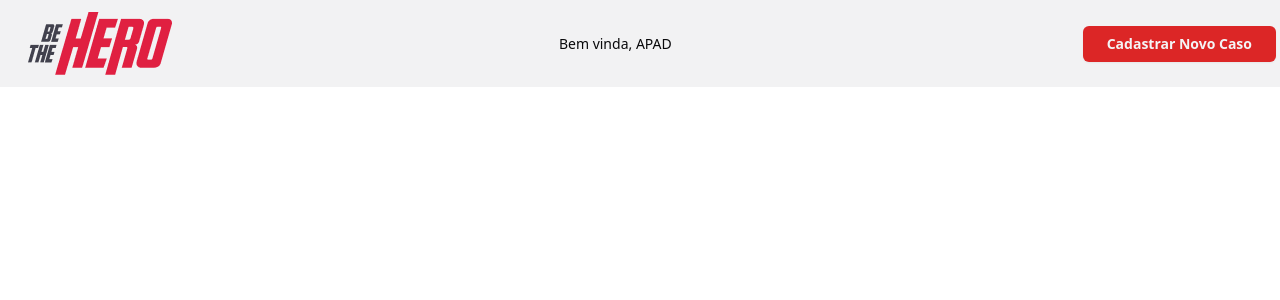
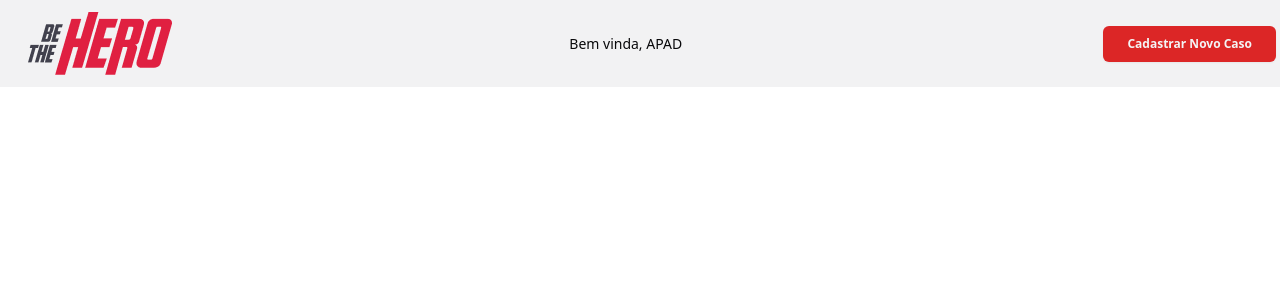
Before and after one commit to EngJao89/front-bth, a Next.js app: page /dashboard in a window 1280 px wide. Shown: the top 300 px of the page. Built offline with nearby package versions, Linux system fonts and the light colour scheme; what @radix-ui/themes would draw is missing.

Commit message:
style(bth10-typograph-changes): changes typograph size font

```diff
--- a/src/components/header/index.tsx
+++ b/src/components/header/index.tsx
@@ -14,7 +14,7 @@ export function Header() {
             <Button variant="ghost">Bem vinda, APAD</Button>
           </div>
           <div className="ml-4 p-2">
-            <Button variant="secondary" className="w-full bg-red-600 ml-4 font-bold text-zinc-100">
+            <Button variant="secondary" className="w-full bg-red-600 ml-4 font-bold text-zinc-100 text-xs">
               Cadastrar Novo Caso
             </Button>
           </div>
```
